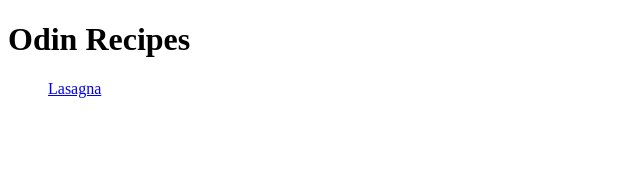
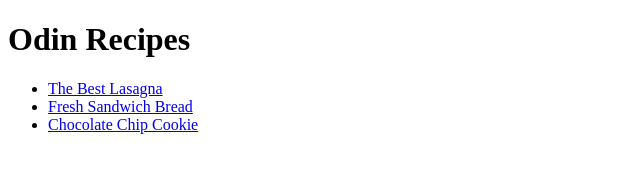
Before and after one commit to Msteele77/odin-recipes, a plain HTML site: page index.html in a window 1280 px wide. Shown: the whole page, without its empty margins (0-640 px from the left). Drawn offline with Linux system fonts and the light colour scheme.

Commit message:
added list items to the ul in index.html.

```diff
--- a/index.html
+++ b/index.html
@@ -8,9 +8,9 @@
 <body>
     <h1>Odin Recipes</h1>
     <ul>
-        <a href="recipes/lasagna.html">Lasagna</a>
-        <a href=""></a>
-        <a href=""></a>
+        <li><a href="recipes/lasagna.html">The Best Lasagna</a></li>
+        <li><a href="recipes/bread.html">Fresh Sandwich Bread</a></li>
+        <li><a href="recipes/cookie.html">Chocolate Chip Cookie</a></li>
     </ul>
 </body>
 </html>
```
